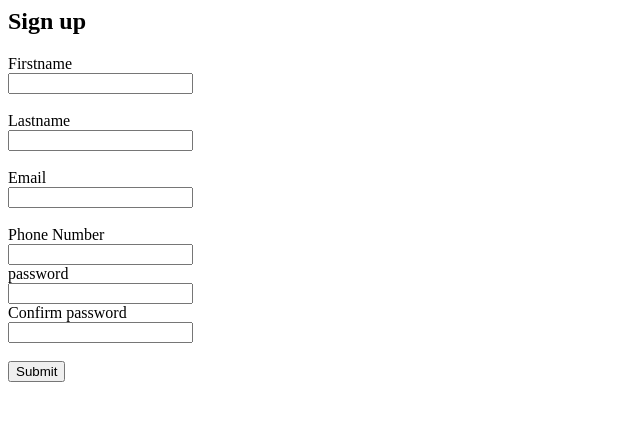
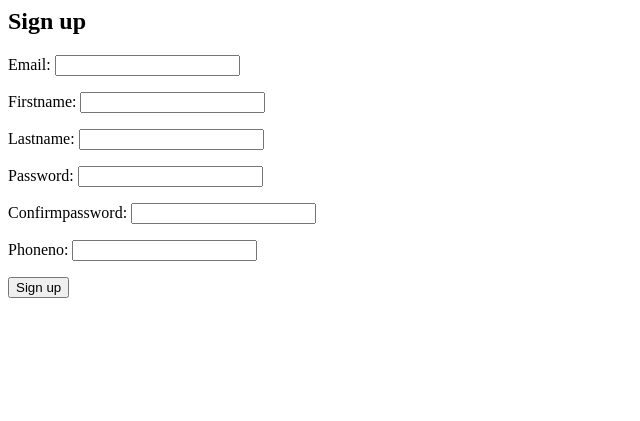
Before and after one commit to skconan/SWE-Kindlekuniya, a Django app: page /signup/ in a window 1280 px wide. Shown: the top 421 px of the page, without its empty margins (0-640 px from the left). Run offline with Django 3.2, Linux system fonts and the light colour scheme.

Commit message:
created sigup.html

```diff
--- a/Kindlekuniya/register/templates/signup.html
+++ b/Kindlekuniya/register/templates/signup.html
@@ -1,45 +1,7 @@
-<h2>Sign up</h2>
-<script>
-    var checkConfirmPassword = function () {
-        if (document.getElementById('password').value ==
-            document.getElementById('confirm_password').value) {
-            document.getElementById('error_password').style.color = 'green';
-            document.getElementById('error_password').innerHTML = 'matching';
-        } else {
-            document.getElementById('error_password').style.color = 'red';
-            document.getElementById('error_password').innerHTML = 'not matching';
-        }
-    }
-    var checkPhoneNumber = function () {
-        var phoneno = /^\d{10}$/;
-        if (phoneNO.value.match(phoneno)) {
-            document.getElementById('error_phoneNO').innerHTML = 'true';
-        }else{
-            document.getElementById('error_phoneNO').innerHTML = 'false';
-        }
-    }
 
-
-</script>
-<form action="{% url 'signup' %}" method="post">
+  <h2>Sign up</h2>
+  <form method="post">
     {% csrf_token %}
-    <label for="firstname">Firstname</label><br />
-    <input type="text" name="firstName"><br>
-    <br>
-    <label for="lastname">Lastname</label><br />
-    <input type="text" name="lastName"><br>
-    <br>
-    <label for="email">Email</label><br />
-    <input type="text" name="email"><br>
-    <br>
-    <label for="phoneNO">Phone Number</label><br />
-    <input type="text" name="phoneNO" id="phoneNO" onkeyup="checkPhoneNumber()"><span id='error_phoneNO' ></span><br>
-    <label for="password">password</label><br />
-    <input type="password" name="password" id="password" onkeyup='checkConfirmPassword()' /><br />
-    <label for="password">Confirm password</label><br />
-    <input type="password" name="confirm_password" id="confirm_password" onkeyup='checkConfirmPassword()' /><span id='error_password'></span>
-    <br>
-    <br>
-    <input type="submit" value="Submit" />
-</form>
-<br>
+    {{ form.as_p }}
+    <button type="submit">Sign up</button>
+  </form>
```
